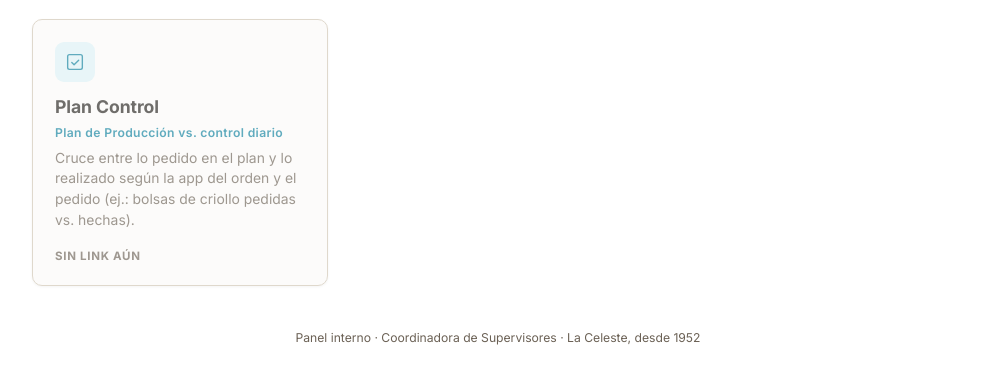
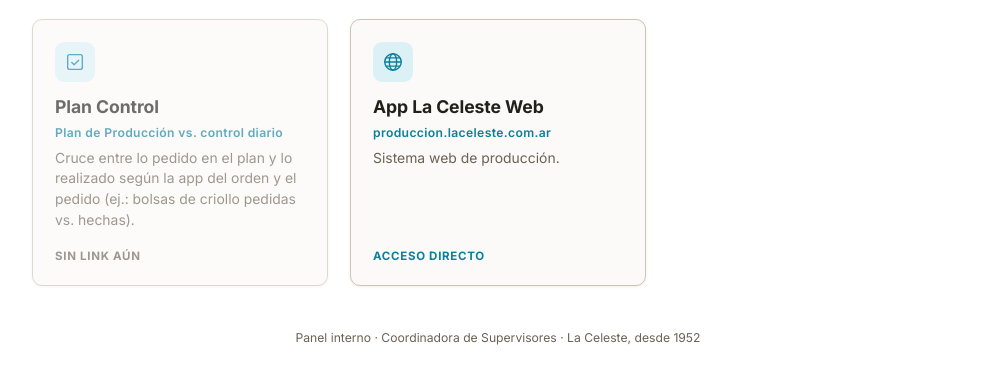
Before and after one commit to laceleste-tincho/panel_coordinador_supervisores, a plain HTML site: page index.html in a window 1280 px wide. Shown: the part 516-900 px from the top of the page, without its empty margins (142-1137 px from the left). Drawn offline with Linux system fonts and the light colour scheme.

Commit message:
feat: link de app web

```diff
--- a/index.html
+++ b/index.html
@@ -66,6 +66,16 @@
         <span class="card-desc">Cruce entre lo pedido en el plan y lo realizado según la app del orden y el pedido (ej.: bolsas de criollo pedidas vs. hechas).</span>
         <span class="card-tag muted">Sin link aún</span>
       </div>
+
+      <a class="card" href="https://produccion.laceleste.com.ar/" target="_blank" rel="noopener">
+        <span class="card-icon">
+          <svg viewBox="0 0 24 24" fill="none" stroke="currentColor" stroke-width="1.5" stroke-linecap="round" stroke-linejoin="round"><circle cx="12" cy="12" r="9"/><ellipse cx="12" cy="12" rx="4" ry="9"/><path d="M3 12h18M4.5 7.5h15M4.5 16.5h15"/></svg>
+        </span>
+        <span class="card-title">App La Celeste Web</span>
+        <span class="card-meta">produccion.laceleste.com.ar</span>
+        <span class="card-desc">Sistema web de producción.</span>
+        <span class="card-tag">Acceso directo</span>
+      </a>
     </main>
 
     <footer>
```
